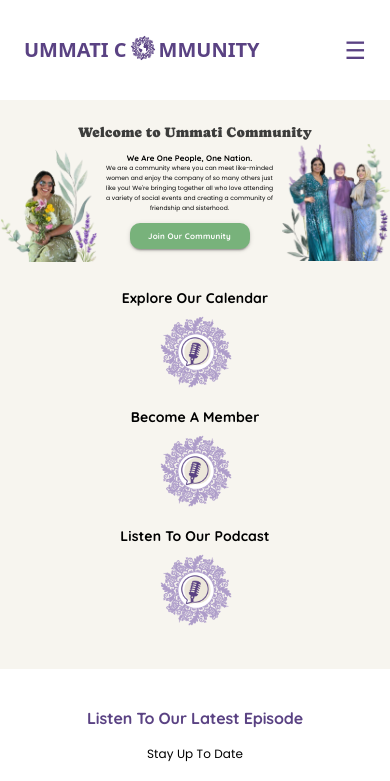
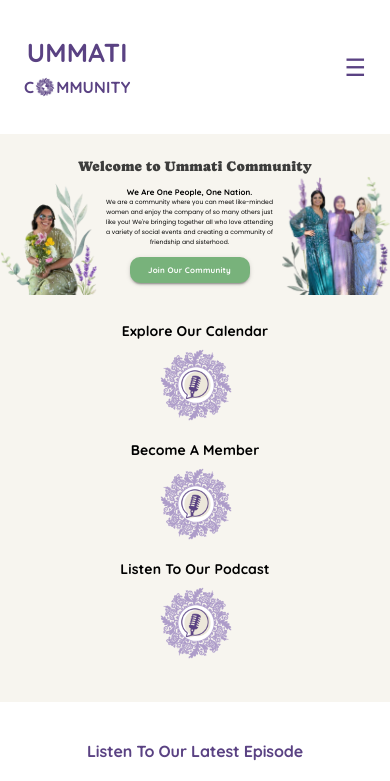
Before and after one commit to ekkomediaprojects/ummati-frontend, a React (Create React App) app: page / in a window 390 px wide. Shown: the top 781 px of the page. Built offline with nearby package versions, Linux system fonts and the light colour scheme.

Commit message:
4. logo responsiveness

```diff
--- a/src/components/Header.js
+++ b/src/components/Header.js
@@ -1,7 +1,7 @@
 import React, { useState, useEffect } from "react";
-import { Link, useLocation,useNavigate } from "react-router-dom";
+import { Link, useLocation, useNavigate } from "react-router-dom";
 import logo from "../assets/icons/logo.png";
-import { Menu, MenuItem, Avatar, Typography, Button } from "@mui/material";
+import { Menu, MenuItem, Avatar, Typography, Button, Box } from "@mui/material";
 import KeyboardArrowDownIcon from "@mui/icons-material/KeyboardArrowDown";
 
 const Header = () => {
@@ -36,8 +36,7 @@ const Header = () => {
     localStorage.removeItem("userLogin"); // Clear the user data (or perform logout logic)
     navigate("/login"); // Navigate to the login page
     handleCloseMenu(); // Close the menu after logging out
-    setUserLogined(null)
-
+    setUserLogined(null);
   };
   const navItems = [
     { name: "Events", path: "/events" },
@@ -72,19 +71,85 @@ const Header = () => {
       {/* Logo */}
       <Link
         to="/"
-        className="flex items-center gap-2 sm:gap-1 sm:text-sm sm:flex-row sm:items-center"
+        style={{ textDecoration: "none" }}
       >
-        <span className="text-[#5A4283] text-xl font-bold sm:text-lg">
-          UMMATI C
-        </span>
-        <img
-          src={logo}
-          alt="Logo"
-          className="w-[40px] h-[40px] -mt-1 -mx-3 sm:w-[30px] sm:h-[30px] sm:mt-0 sm:mx-0"
-        />
-        <span className="text-[#5A4283] text-xl font-bold sm:text-lg">
-          MMUNITY
-        </span>
+        <Box
+          sx={{
+            display: "flex",
+            flexDirection: { xs: "column", md: "row" },
+            alignItems: "center",
+            gap: { xs: 0, md: 1 },
+          }}
+        >
+          {/* First Child Box */}
+          <Box
+            sx={{
+              display: "flex",
+              flexDirection: "row",
+              alignItems: "center",
+              gap: 0.5,
+            }}
+          >
+            <Typography
+              variant="h6"
+              sx={{
+                color: "#5A4283",
+                fontWeight: "700",
+                fontFamily: "Quicksand",
+                fontSize: { xs: "26px", lg: "32px" },
+                fontHeight: { xs: "32.5", lg: "40px" },
+              }}
+            >
+              UMMATI
+            </Typography>
+          </Box>
+
+          {/* Second Child Box */}
+          <Box
+            sx={{
+              display: "flex",
+              flexDirection: "row",
+              alignItems: "center",
+            }}
+          >
+            <Typography
+              variant="h6"
+              sx={{
+                color: "#5A4283",
+                fontWeight: "700",
+                fontFamily: "Quicksand",
+                fontSize: { xs: "16px",md: "26px", lg: "32px" },
+                fontHeight: { xs: "20px", md: "32.5", lg: "40px" },
+              }}
+            >
+              C
+            </Typography>
+            <Box
+              component="img"
+              src={logo}
+              alt="Logo"
+              sx={{
+                width: { xs: "30px", md: "50px" },
+                height: { xs: "30px", md: "50px" },
+                marginTop: { xs: "-2px",  md: "-4px" },
+                marginLeft: { xs: "-4px", md: "-6px" },
+                marginRight: { xs: "-4px", md: "-6px" },
+              }}
+            />
+            <Typography
+              variant="h6"
+              sx={{
+                color: "#5A4283",
+                fontWeight: "700",
+                fontFamily: "Quicksand",
+                fontSize: { xs: "16px",md: "26px", lg: "32px" },
+                fontHeight: { xs: "20px", md: "32.5", lg: "40px" },
+              }}
+            >
+              MMUNITY
+            </Typography>
+          </Box>
+        </Box>
       </Link>
 
       {/* Hamburger Icon */}
@@ -107,13 +172,13 @@ const Header = () => {
               return (
                 <div
                   key={item.name}
-                  className="relative w-full lg:w-auto h-[40px] flex items-center px-4"
+                  className="relative w-full lg:w-auto h-[40px] flex items-center px-2"
                   onMouseEnter={() => setDropdownOpen(true)}
                   onMouseLeave={() => setDropdownOpen(false)}
                 >
                   {/* Chapters Button */}
                   <button
-                    className={`text-[#5A4283] text-lg w-full text-left ${
+                    className={`text-[#5A4283] text-base w-full text-left ${
                       isChaptersActive() ? "font-bold" : "font-normal"
                     }`}
                     onClick={() => handleNavigate(item.path)} // Navigate to /chapters on click
@@ -150,11 +215,11 @@ const Header = () => {
             return (
               <div
                 key={item.name}
-                className="w-full lg:w-auto h-[40px] flex items-center px-4"
+                className="w-full lg:w-auto h-[40px] flex items-center px-2"
               >
                 <Link
                   to={item.path}
-                  className={`text-[#5A4283] text-lg w-full ${
+                  className={`text-[#5A4283] text-base w-full ${
                     isActive(item.path) ? "font-bold" : "font-normal"
                   }`}
                 >
@@ -205,7 +270,7 @@ const Header = () => {
                     minWidth: 160,
                     borderRadius: 2,
                     boxShadow: "0px 4px 6px rgba(0, 0, 0, 0.1)",
-                     transform: "translateY(8px)",
+                    transform: "translateY(8px)",
                   },
                 }}
               >
```
